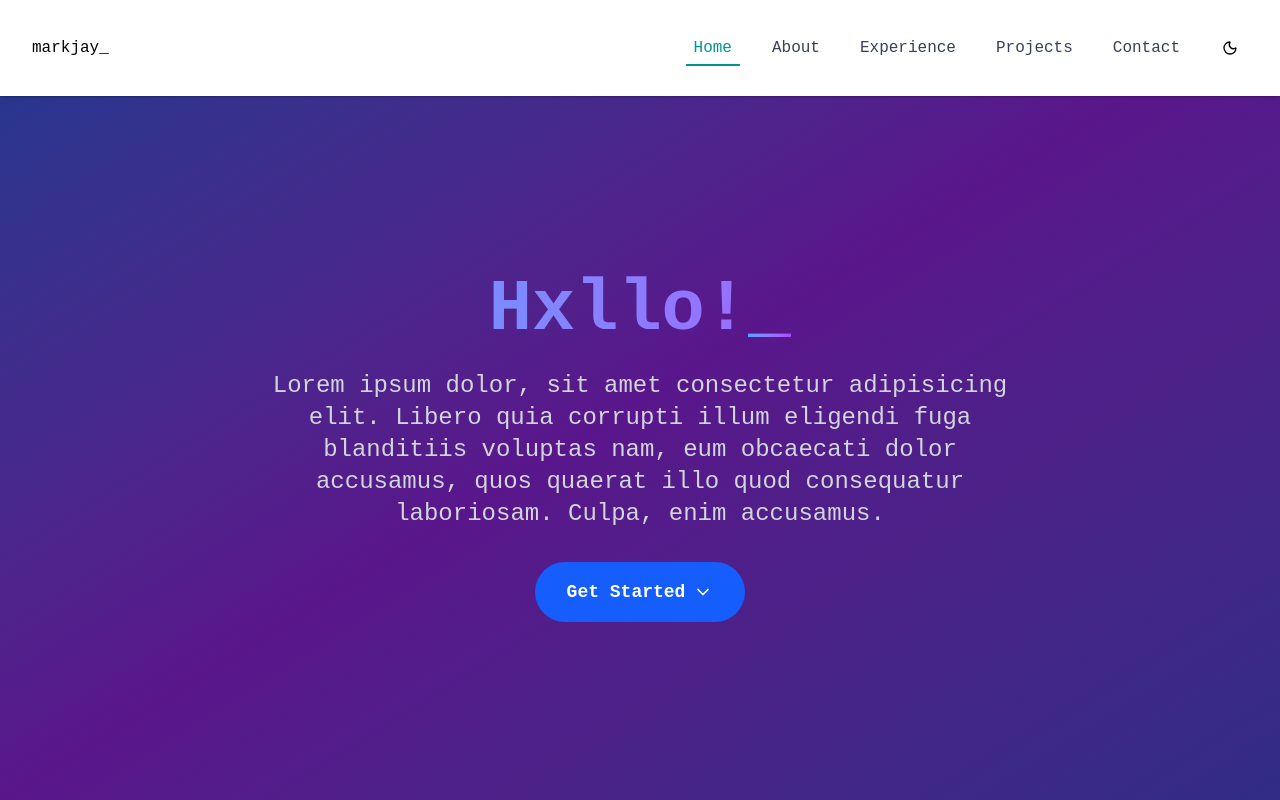
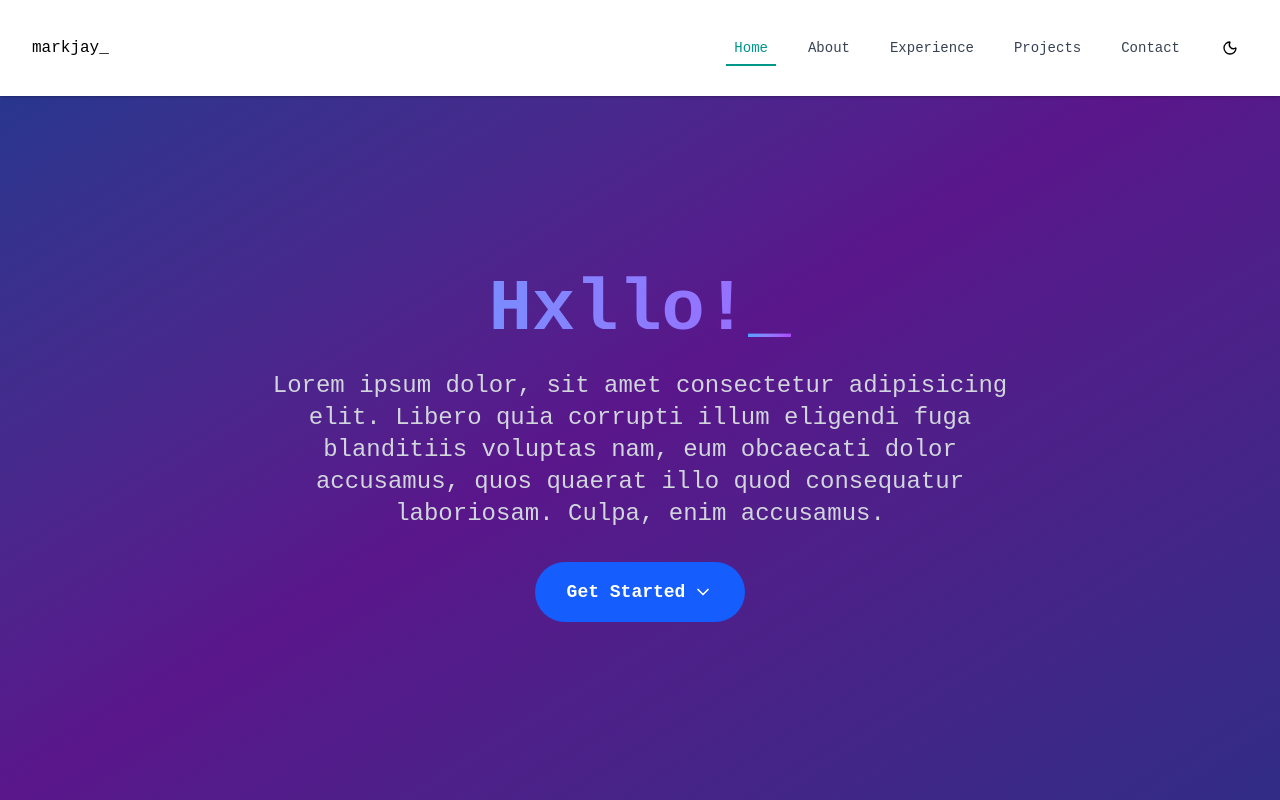
Before and after one commit to mxrkjxy/my-site, a React (Vite) app: page /#home in a window 1280 px wide. Shown: the top 800 px of the page. Built offline with nearby package versions, Linux system fonts and the light colour scheme.

Commit message:
add MenuOptions component

```diff
--- /dev/null
+++ b/src/components/common/Menu.tsx
@@ -0,0 +1,26 @@
+import { homeSections } from '@/components/config';
+import { NavButton } from '@/components/common';
+
+type MenuOptionsProps = {
+  activeSection: string;
+  onClick: (id: string) => void;
+};
+
+export const MenuOptions: React.FC<MenuOptionsProps> = ({
+  activeSection,
+  onClick,
+}) => {
+  return (
+    <>
+      {homeSections.map(({ id, label }) => (
+        <NavButton
+          key={id}
+          id={id}
+          activeSection={activeSection}
+          label={label}
+          clickHandler={() => onClick(id)}
+        />
+      ))}
+    </>
+  );
+};
--- a/src/components/common/NavButton.tsx
+++ b/src/components/common/NavButton.tsx
@@ -11,21 +11,21 @@ export const NavButton: React.FC<NavButtonProps> = ({ id, activeSection, label,
   const isActive = activeSection === id;
 
   const baseClasses = `
-    relative px-2 py-1 font-medium transition-colors duration-300
-    after:content-[''] after:absolute after:left-0 after:bottom-0 after:h-[2px] after:w-full
-    after:origin-left after:transition-transform after:duration-300
+    block px-4 py-2 rounded-md text-base font-medium w-full text-left transition-all duration-300
+    md:relative md:px-2 md:py-1 md:rounded-none md:text-sm md:w-auto md:text-center md:transition-colors md:font-medium
+    md:after:content-[''] md:after:absolute md:after:left-0 md:after:bottom-0 md:after:h-[2px] md:after:w-full
+    md:after:origin-left md:after:transition-transform md:after:duration-300
   `;
 
   const activeClasses = `
     text-teal-600 dark:text-teal-400
-    after:scale-x-100 after:bg-teal-600 dark:after:bg-teal-400
+    md:after:scale-x-100 md:after:bg-teal-600 md:dark:after:bg-teal-400
   `;
 
   const inactiveClasses = `
     text-gray-700 dark:text-gray-300
     hover:text-teal-500 dark:hover:text-teal-400
-    after:scale-x-0 after:bg-teal-400
-    hover:after:scale-x-100
+    md:after:scale-x-0 md:after:bg-teal-400 md:hover:after:scale-x-100
   `;
 
   return (
--- a/src/components/common/index.ts
+++ b/src/components/common/index.ts
@@ -1,5 +1,6 @@
 export * from './Brand';
 export * from './Contacts';
+export * from './Menu';
 export * from './NavButton';
 export * from './Socials';
 export * from './ThemeProvider';
--- a/src/components/layout/Navbar.tsx
+++ b/src/components/layout/Navbar.tsx
@@ -2,7 +2,7 @@ import React, { useState, useRef, useEffect } from 'react';
 import { Menu, X } from 'lucide-react';
 
 import { homeSections } from '@/components/config';
-import { Brand, NavButton, ThemeToggler } from '@/components/common';
+import { Brand, MenuOptions, ThemeToggler } from '@/components/common';
 import { Button } from '@/components/ui/button';
 
 interface NavbarProps {
@@ -57,15 +57,10 @@ export const Navbar: React.FC<NavbarProps> = ({
               </button>
             </div>
             <div className="hidden ml-10 md:flex gap-6">
-              {homeSections.map(({ id, label }) => (
-                <NavButton
-                  key={id}
-                  id={id}
-                  activeSection={activeSection}
-                  label={label}
-                  clickHandler={() => handleNavigate(id)}
-                />
-              ))}
+              <MenuOptions
+                activeSection={activeSection}
+                onClick={handleNavigate}
+              />
               <ThemeToggler />
             </div>
             <div className="md:hidden flex justify-center items-center gap-2">
@@ -86,19 +81,10 @@ export const Navbar: React.FC<NavbarProps> = ({
         </div>
         {isMenuOpen && (
           <div className="md:hidden bg-white dark:bg-gray-900 border-t dark:border-gray-700 px-4 py-4 flex flex-col gap-4">
-            {homeSections.map(({ id, label }) => (
-              <button
-                key={id}
-                onClick={() => handleNavigate(id)}
-                className={`block px-4 py-2 rounded-md text-base font-medium w-full text-left transition-all duration-300 ${
-                  activeSection === id
-                    ? 'text-teal-600 dark:text-teal-400'
-                    : 'text-gray-700 dark:text-gray-300 hover:text-teal-500 dark:hover:text-teal-400'
-                }`}
-              >
-                {label}
-              </button>
-            ))}
+            <MenuOptions
+              activeSection={activeSection}
+              onClick={handleNavigate}
+            />
           </div>
         )}
       </nav>
```
